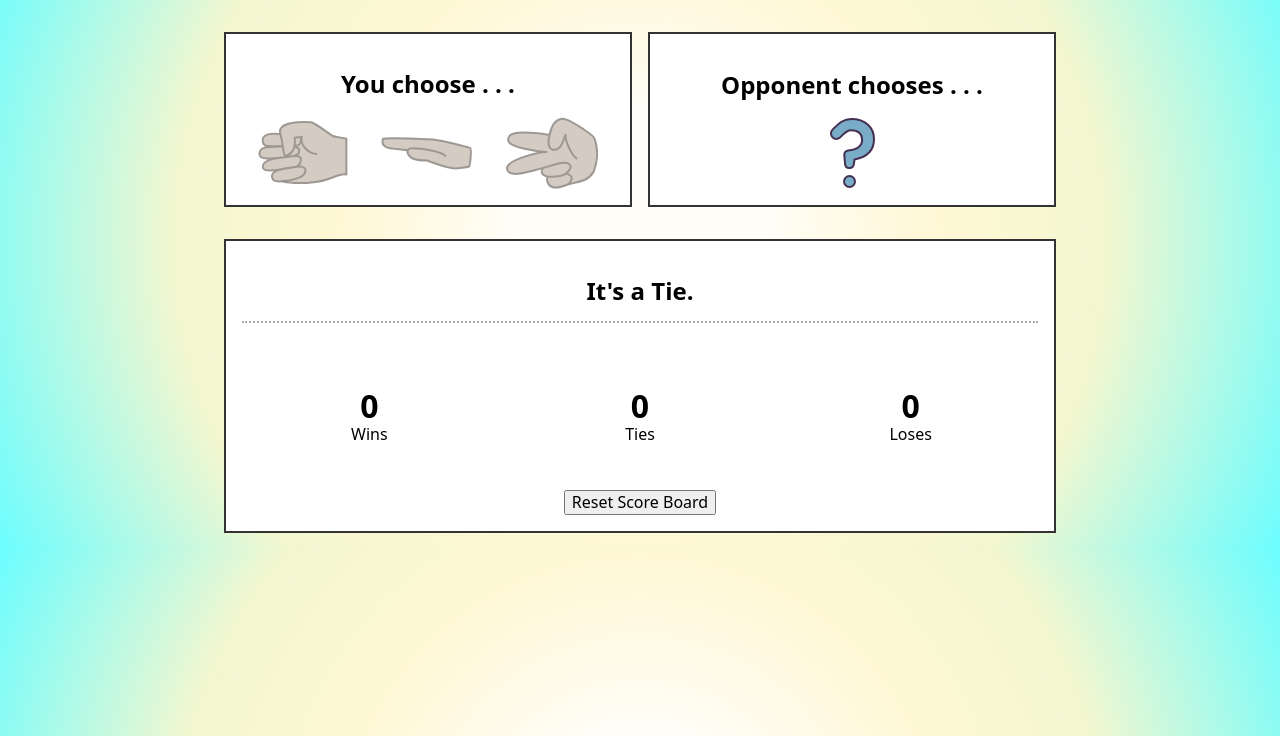
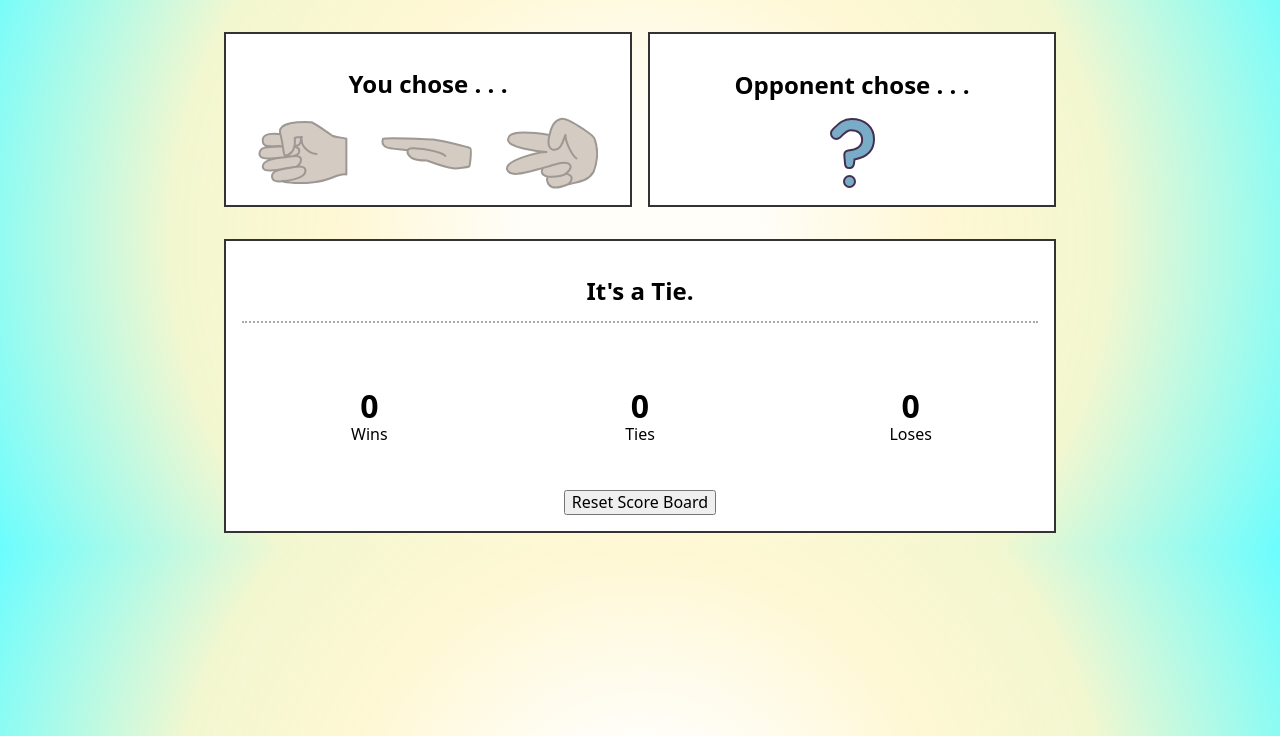
Before and after one commit to AdLOak/RPSproject, a plain HTML site: page index.html in a window 1280 px wide. Shown: the part 64-800 px from the top of the page. Drawn offline with Linux system fonts and the light colour scheme.

Commit message:
fixes tenses

```diff
--- a/index.html
+++ b/index.html
@@ -12,7 +12,7 @@
     <h1>Rock, Paper, Scissors</h1>
     <main class="choice">
       <section class="pchoice">
-        <h2>You choose . . .</h2>
+        <h2>You chose . . .</h2>
         <div class="images">
           <img id="r-img" src="svg/rock.svg" alt="hand as rock" onClick="play('rock')">
           <img id="p-img" src="svg/paper.svg" alt="hand as paper" onClick="play('paper')">
@@ -20,7 +20,7 @@
         </div>
       </section>
       <section class="ochoice" >
-        <h2>Opponent chooses . . .</h2>
+        <h2>Opponent chose . . .</h2>
         <img id="o-img" src="svg/mystery.svg" alt="">
       </section>
     </main>
```
